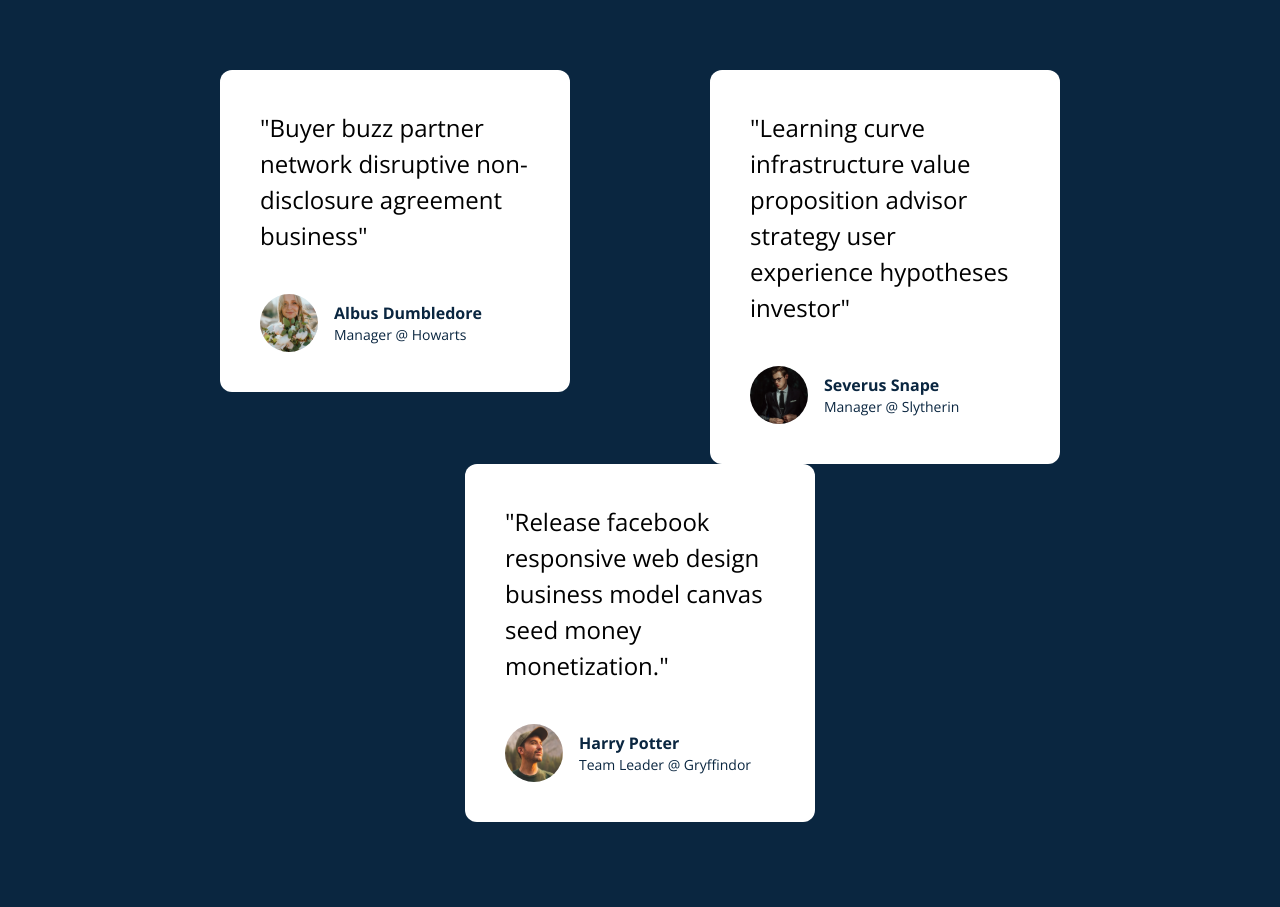
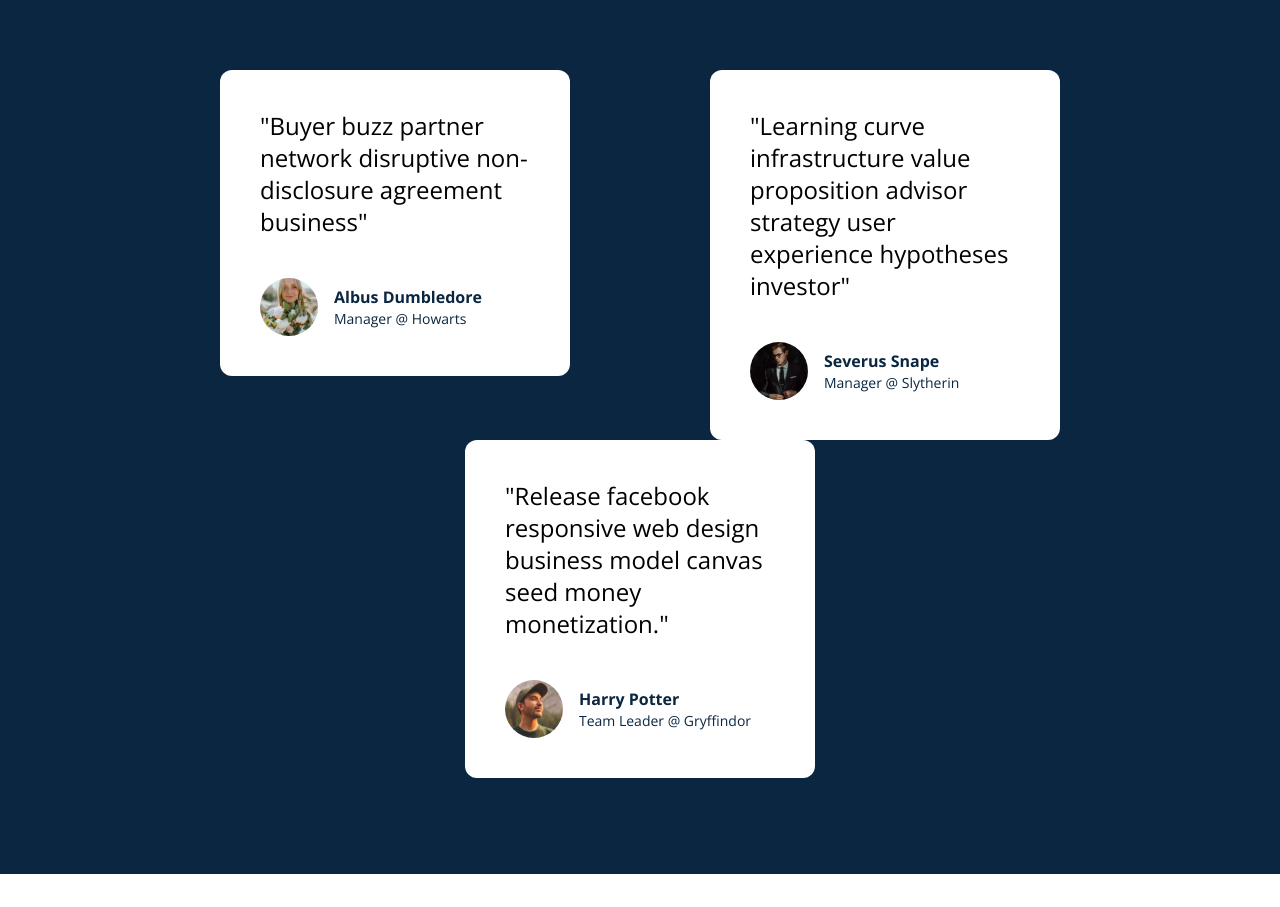
Before and after one commit to effiong-jr/boldo-landing-page, a Next.js app: page / in a window 1280 px wide. Shown: the part 3487-4394 px from the top of the page. Built offline with nearby package versions, Linux system fonts and the light colour scheme.

Commit message:
Adjustment: Review card padding adjustment

```diff
--- a/src/components/landingPage/ourBlog/ourBlog.tsx
+++ b/src/components/landingPage/ourBlog/ourBlog.tsx
@@ -30,7 +30,7 @@ const OurBlog: FC = () => {
       <div className="mt-[77px] sm:space-x-6 flex flex-wrap justify-center lg:justify-between">
         {displayBlogCards}
       </div>
-      <div className="mt-12 lg:mt-[100px] text-center">
+      <div className="mt-10 lg:mt-[100px] text-center">
         <Button className="text-dark-blue text-sm font-bold border-2 border-dark-blue rounded-[56px]">
           Load more
         </Button>
--- a/src/components/landingPage/reviews/ReviewCard.tsx
+++ b/src/components/landingPage/reviews/ReviewCard.tsx
@@ -15,10 +15,10 @@ const ReviewCard: FC<ReviewCardProps> = ({
   imageName,
 }) => {
   return (
-    <div className="w-[350px] rounded-xl p-10 bg-white font-openSans">
-      <p className="text-2xl leading-9 text-black">{`"${reviewText}"`}</p>
+    <div className="w-[350px] rounded-xl p-5 lg:p-10 bg-white font-openSans">
+      <p className="text-lg lg:text-2xl leading-9 text-black">{`"${reviewText}"`}</p>
 
-      <div className="mt-10 flex items-center">
+      <div className="mt-5 lg:mt-10 flex items-center">
         <div className="rounded-full mr-4">
           <Image
             src={`/assets/landingPage/reviewers/${imageName}`}
```
